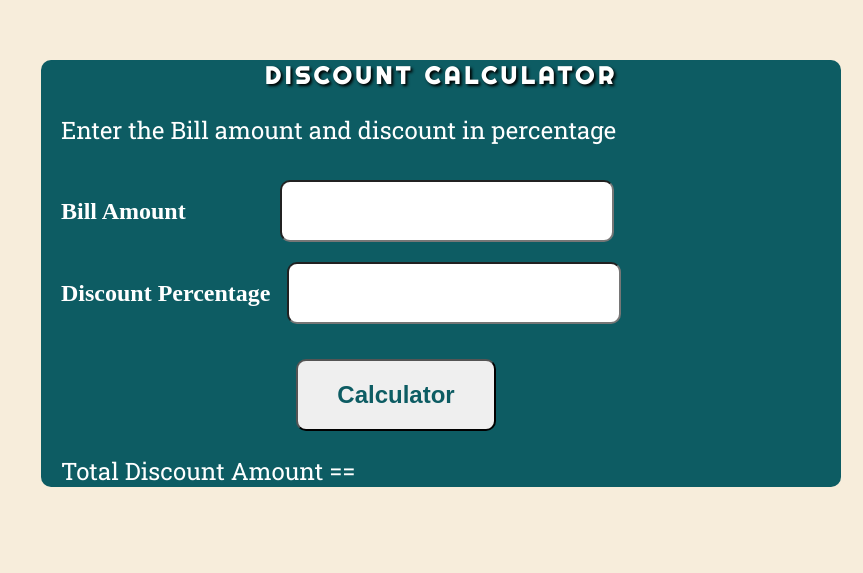
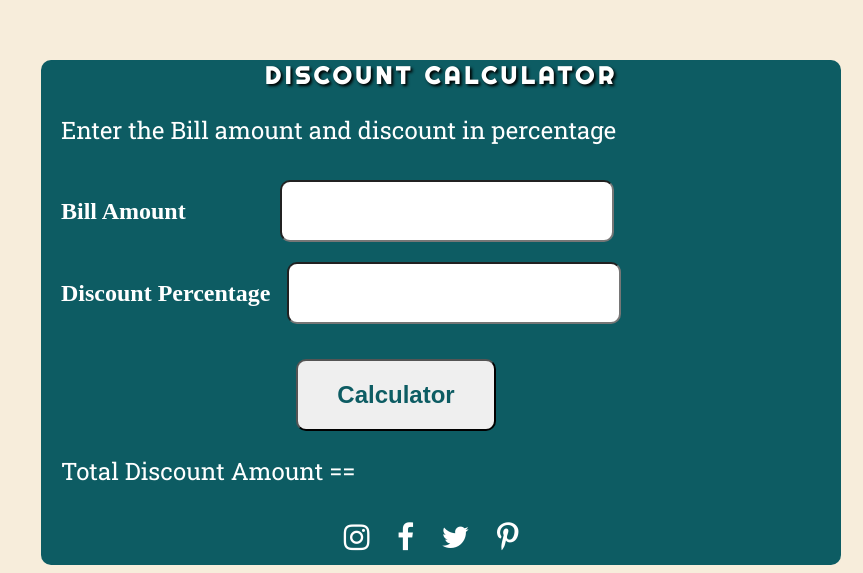
Before and after one commit to Toraskarpg/discount-calculator, a plain HTML site: page index.html in a window 1280 px wide. Shown: the part 240-813 px from the top of the page, without its empty margins (417-1280 px from the left). Drawn offline with Linux system fonts and the light colour scheme.

Commit message:
add social media link
add social media link

```diff
--- a/index.html
+++ b/index.html
@@ -1,5 +1,6 @@
 <!DOCTYPE html>
 <html lang="en">
+
 <head>
     <meta charset="UTF-8">
     <meta http-equiv="X-UA-Compatible" content="IE=edge">
@@ -8,25 +9,43 @@
     <!-- External CSS link -->
     <link rel="stylesheet" href="style.css">
 
+    <!-- CDN Link  -->
+    <link rel="stylesheet" href="https://cdnjs.cloudflare.com/ajax/libs/font-awesome/4.7.0/css/font-awesome.min.css">
+
     <!-- Google Font Family link -->
     <link rel="preconnect" href="https://fonts.googleapis.com">
     <link rel="preconnect" href="https://fonts.gstatic.com" crossorigin>
     <link href="https://fonts.googleapis.com/css2?family=Righteous&family=Roboto+Slab&display=swap" rel="stylesheet">
 </head>
+
 <body>
 
     <div class="container">
         <h2> Discount Calculator </h2>
         <p>Enter the Bill amount and discount in percentage</p>
         <form>
-            <label id="labelBill"> Bill Amount  </label>
+            <label id="labelBill"> Bill Amount </label>
             <input type="number"> <br>
-            <label> Discount Percentage  </label>
+            <label> Discount Percentage </label>
             <input type="number"> <br>
             <button id="calculator"> Calculator </button>
         </form>
         <p id="total"> Total Discount Amount == </p>
+
+        <footer>
+
+            <a href="https://www.instagram.com/" target="_blank">
+                <span class="f-Item"><i class="fa fa-instagram" aria-hidden="true"></i></a></span>
+            <a href="https://www.facebook.com/login/" target="_blank">
+                <span class="f-Item"><i class="fa fa-facebook"aria-hidden="true"></i></a></span>
+            <a href="https://twitter.com/i/flow/login" target="_blank"><span class="f-Item"><i class="fa fa-twitter"
+                    aria-hidden="true"></i></a></span>
+            <a href="https://in.pinterest.com/login/" target="_blank"><span class="f-Item"><i class="fa fa-pinterest-p"
+                    aria-hidden="true"></i></a></span>
+
+        </footer>
     </div>
 
 </body>
+
 </html>
--- a/style.css
+++ b/style.css
@@ -3,6 +3,7 @@
 }
 body{
     background-color: rgb(247, 237, 219);
+
 }
 .container{
     width: 800px;
@@ -57,3 +58,14 @@ input{
 #total{
     text-align: centers;
 }
+
+footer{
+    font-size: 30px;
+    text-align: center;
+    padding: 10px 10px 10px 10px;
+
+}
+
+.f-Item{
+    margin-right: 20px;
+}
```
